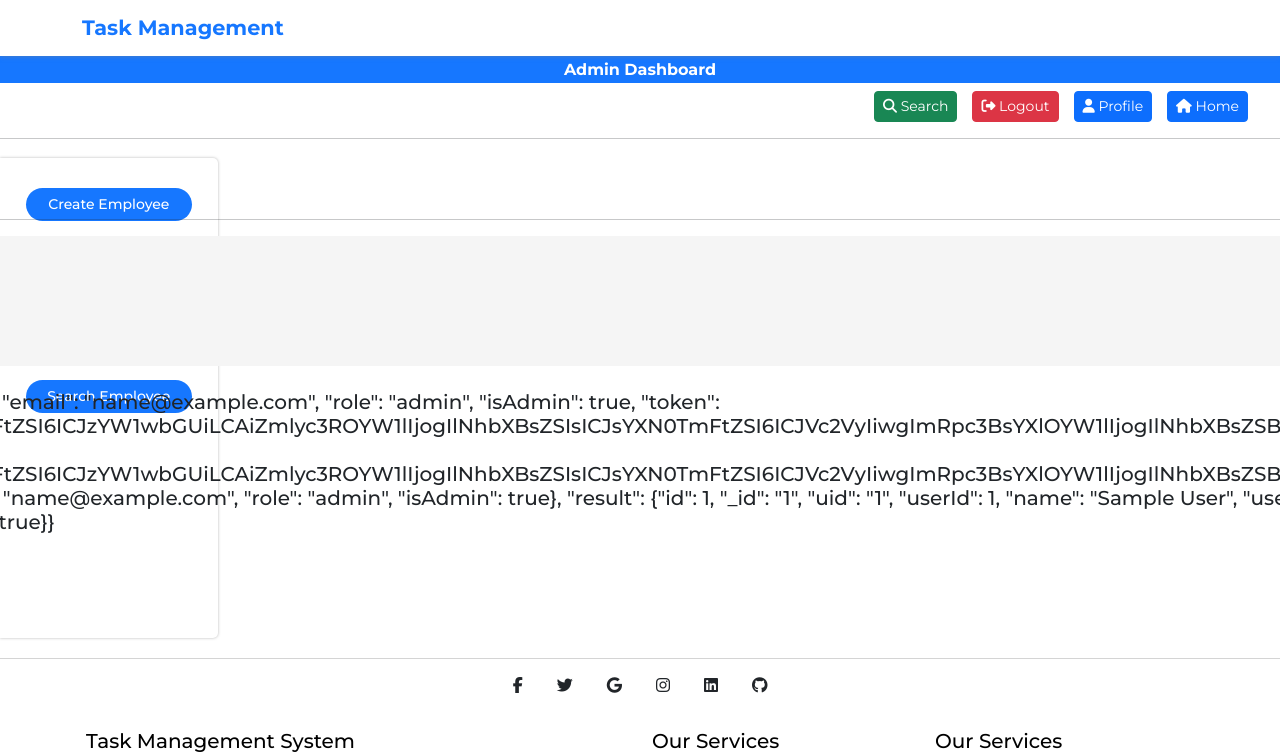
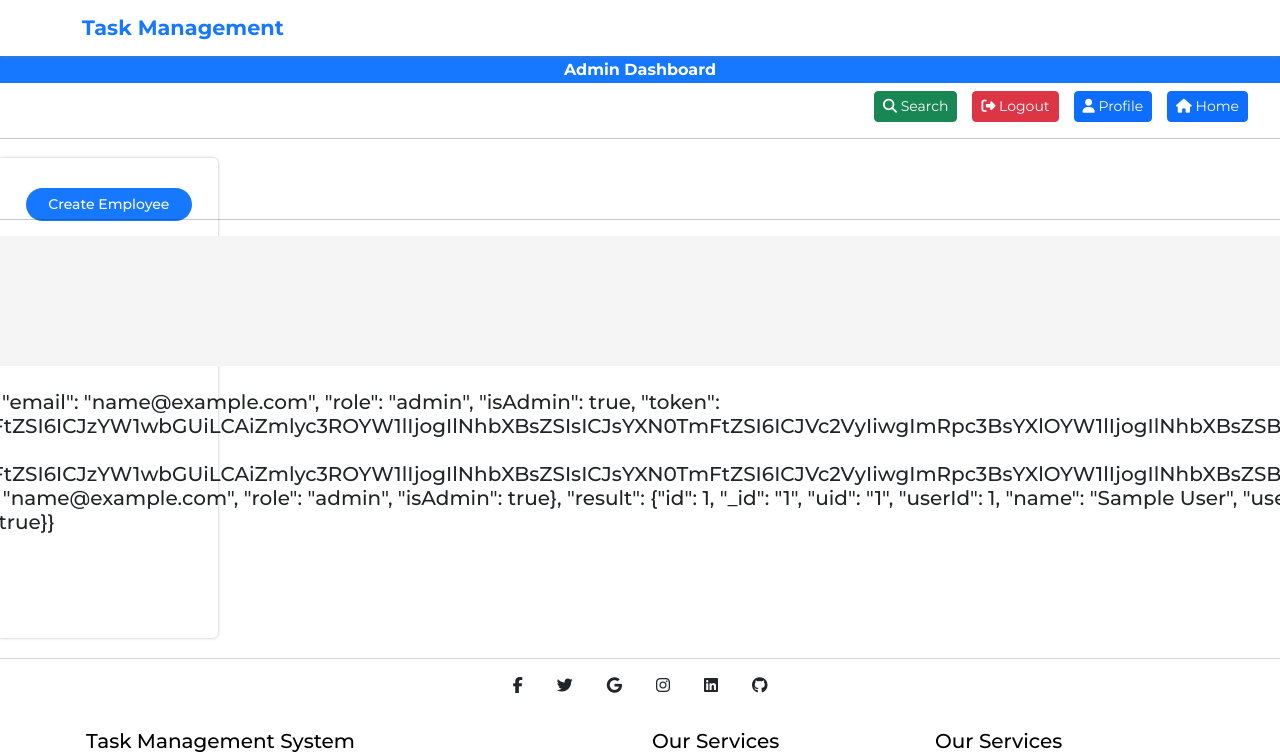
Before and after one commit to suraj-raj01/Task-Management-System, a React (Vite) app in the folder client/: page /admindashboard in a window 1280 px wide. Shown: the top 756 px of the page. Built offline with nearby package versions, Linux system fonts and the light colour scheme; sample sign-in values are in the browser's storage.

Commit message:
Task Management

```diff
--- a/client/src/Admin/AdminDashboard.jsx
+++ b/client/src/Admin/AdminDashboard.jsx
@@ -59,7 +59,7 @@ const AdminDashboard = () => {
             <Navbar.Brand as={Link} to="displayuser">Assign Task</Navbar.Brand>
             <Navbar.Brand as={Link} to="taskstatus">Task Status</Navbar.Brand>
             <Navbar.Brand as={Link} to="deleteemployee">Update Employee</Navbar.Brand>
-            <Navbar.Brand as={Link} to="searchemployee">Search Employee</Navbar.Brand>
+            {/* <Navbar.Brand as={Link} to="searchemployee">Search Employee</Navbar.Brand> */}
             </div>
             <div id="data">
                 <Outlet/>
```
